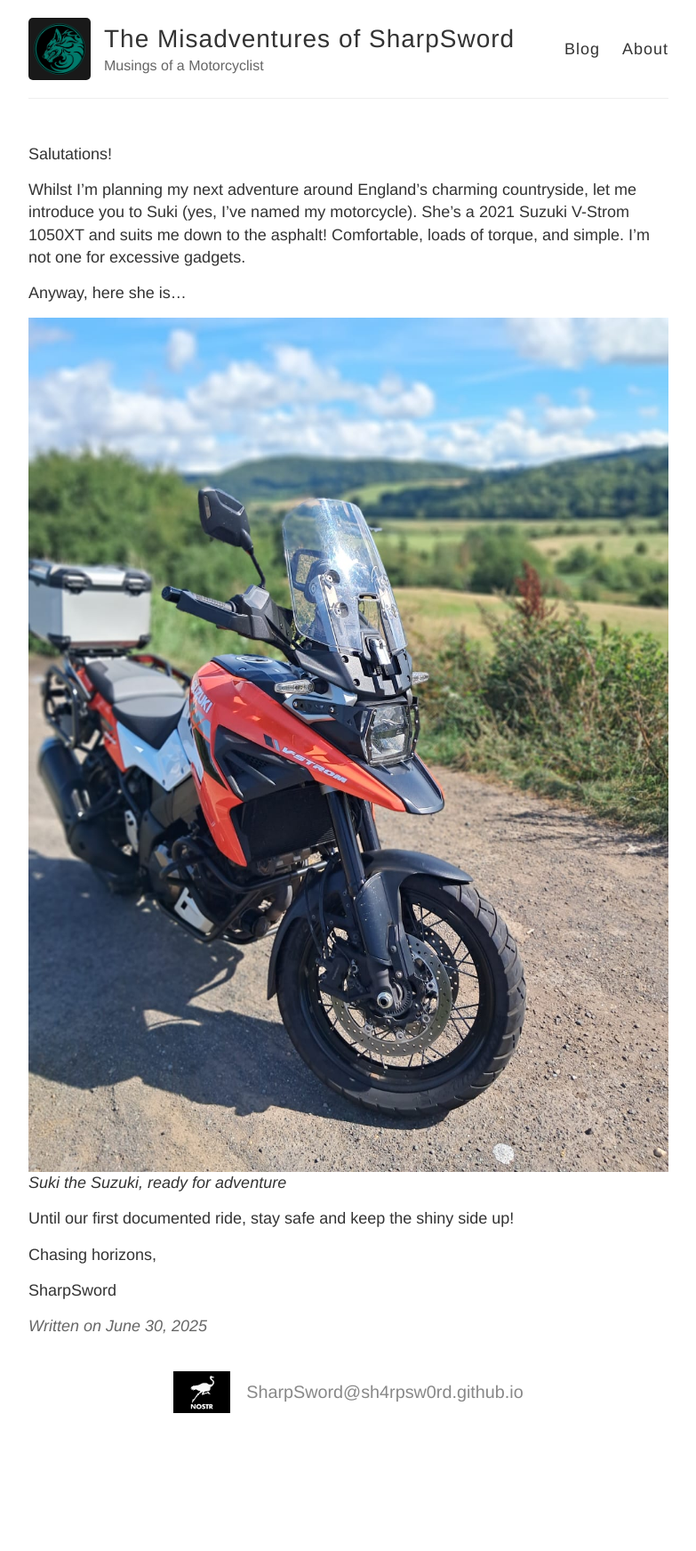
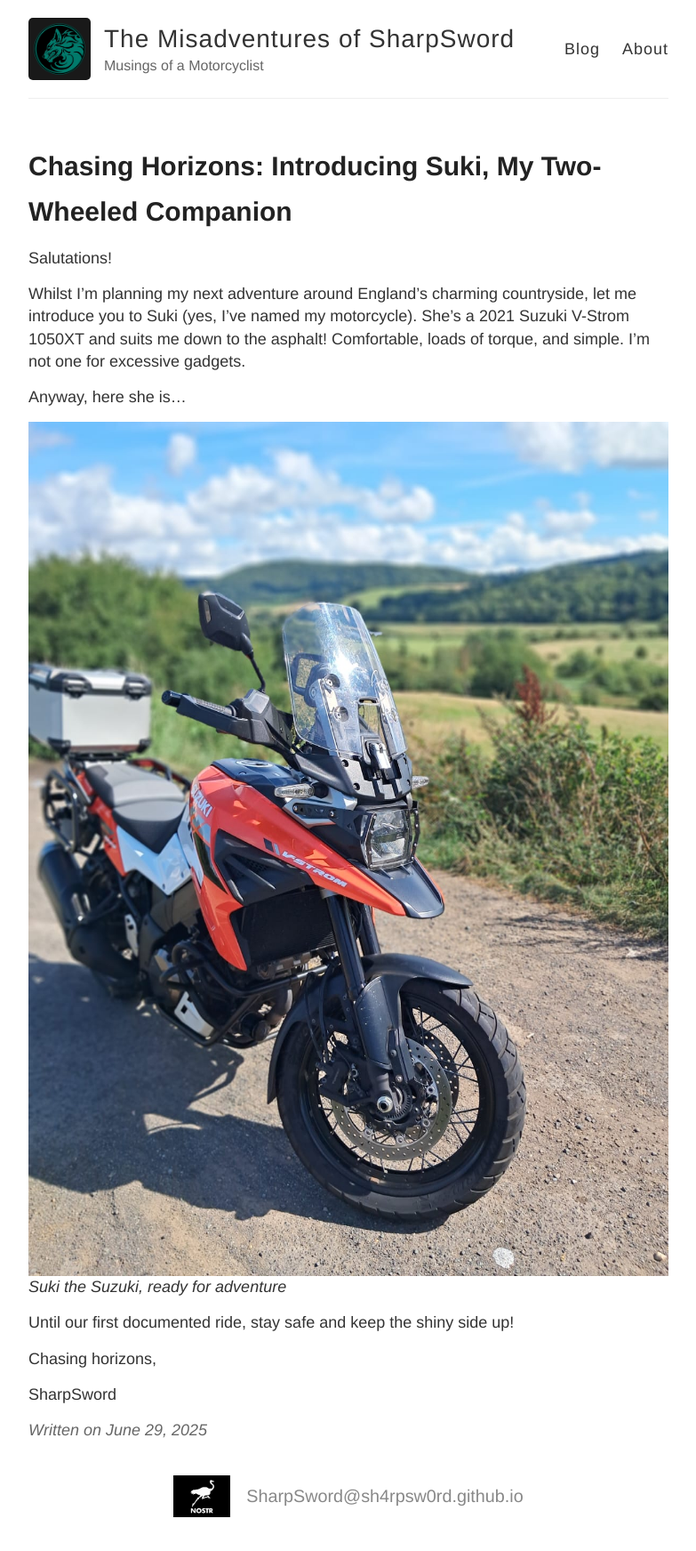
Before and after one commit to sh4rpsw0rd/sh4rpsw0rd.github.io, a Jekyll site: the page built from _posts/2025-6-29-Coming-Soon.md, in a window 1280 px wide. Shown: the whole page at 89% size, without its empty margins (248-1031 px from the left). Built offline with Jekyll 4.4.1, drawn with Linux system fonts in a browser that asks for light colours; our own code applies the rules of GitHub Pages for plain Markdown files; before the commit the page ends 1626 px from its top, so only the background shows below that.

Commit message:
Format fix for post title

```diff
--- a/_posts/2025-6-29-Coming-Soon.md
+++ b/_posts/2025-6-29-Coming-Soon.md
@@ -1,6 +1,6 @@
 ---
 layout: post
-title: Chasing Horizons: Introducing Suki, My Two-Wheeled Companion
+title: "Chasing Horizons: Introducing Suki, My Two-Wheeled Companion"
 ---
 Salutations!
 
```
